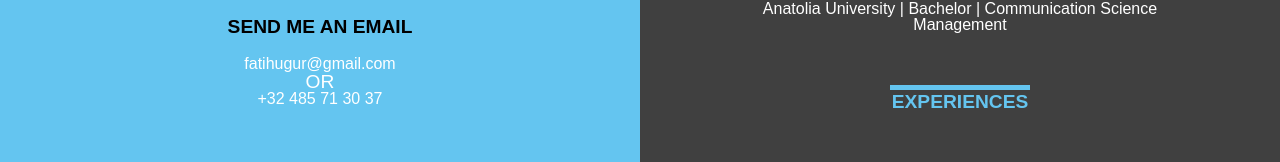
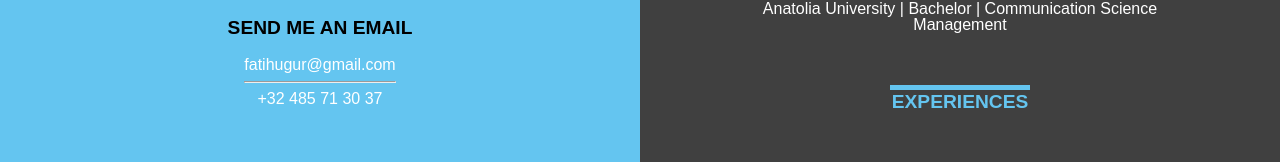
Before and after one commit to fatihugur/eindwerk, a plain HTML site: page contact.html in a window 1280 px wide. Shown: the part 381-543 px from the top of the page. Drawn offline with Linux system fonts and the light colour scheme; a web font is replaced by a local one.

Commit message:
update contact.html

```diff
--- a/contact.html
+++ b/contact.html
@@ -16,7 +16,7 @@
         <p>Send me an email</p>
         <div class="contact-mail">
         <h3>fatihugur@gmail.com</h3>
-         <p> OR </p>
+        <hr>
         <h3>+32 485 71 30 37</h3>
 
         </div>
```
